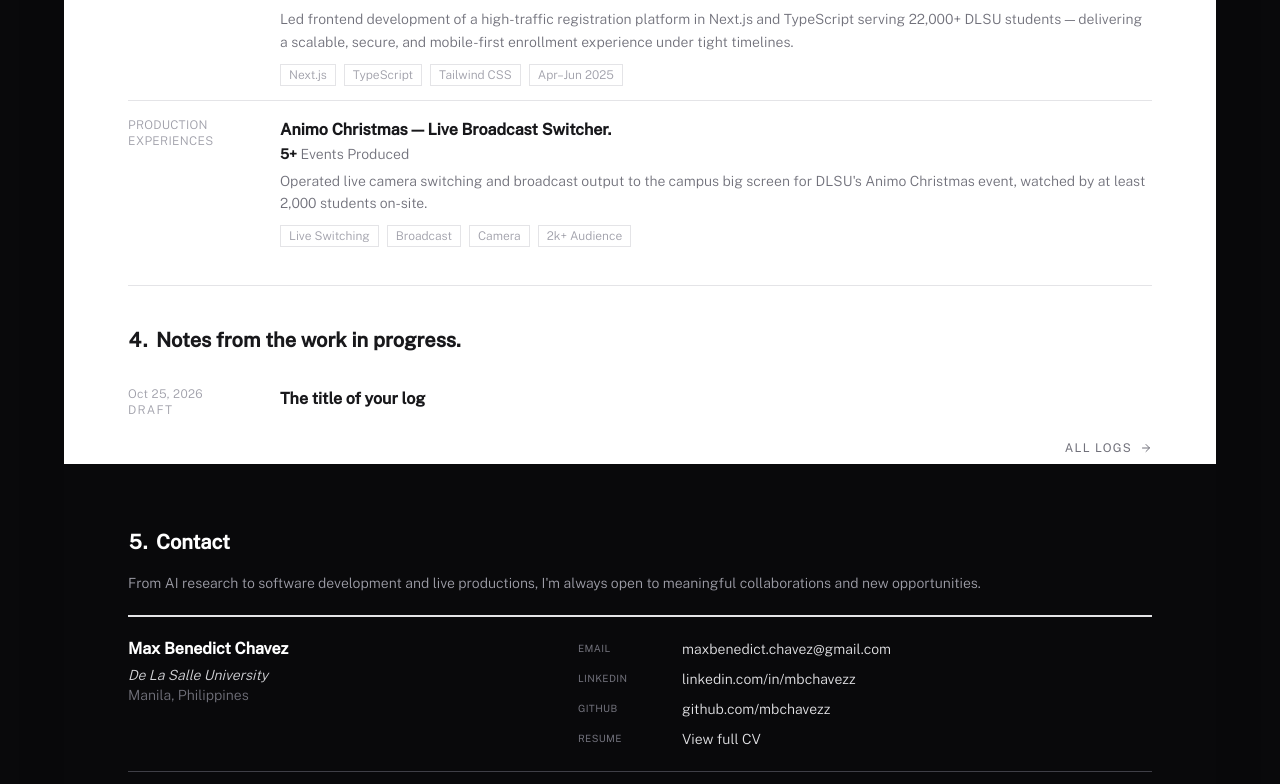
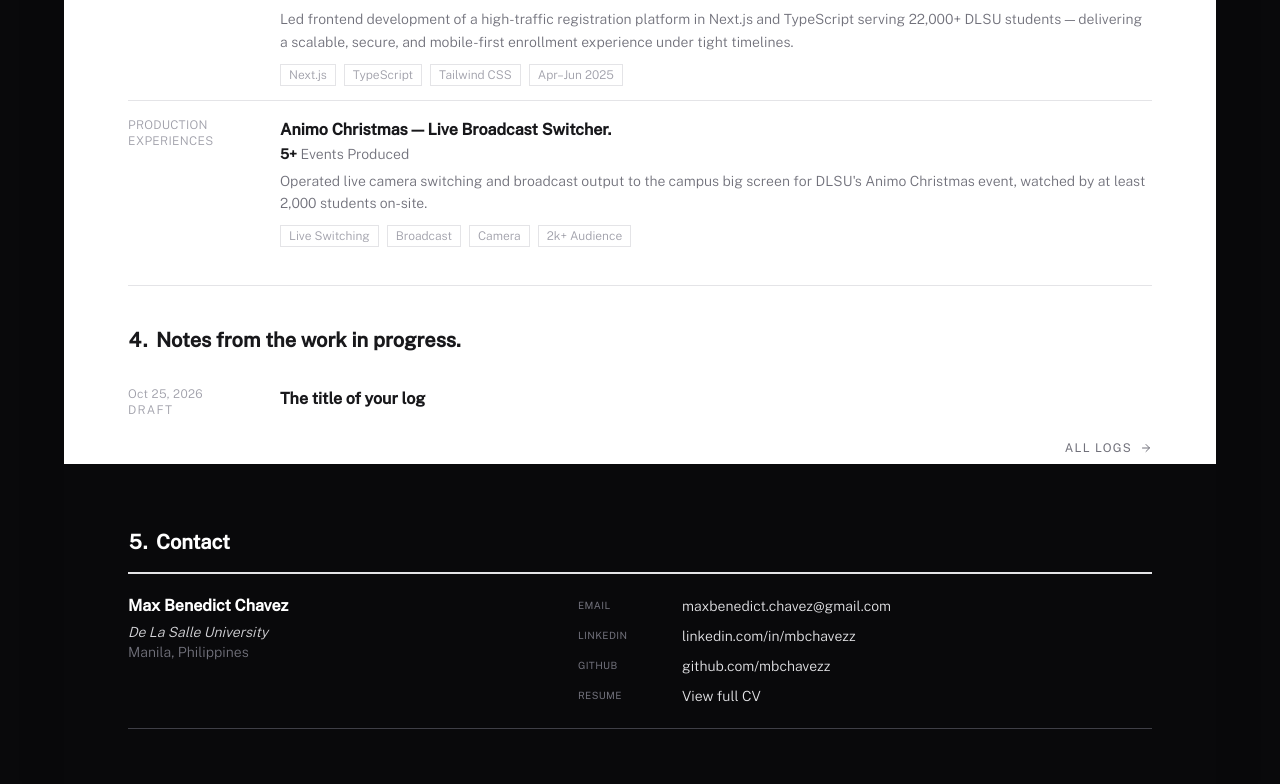
Before and after one commit to mbchavez27/mbchavezzportfolio, a React (Vite) app: page / in a window 1280 px wide. Shown: the part 1933-2717 px from the top of the page. Built offline with nearby package versions, Linux system fonts and the light colour scheme.

Commit message:
content: drop the contact blurb

```diff
--- a/src/features/home/components/Contact.tsx
+++ b/src/features/home/components/Contact.tsx
@@ -19,10 +19,6 @@ export default function Contact({ correspondent, items }: Props) {
             <span className="text-primary tabular-nums mr-2">5.</span>Contact
           </h2>
         </motion.div>
-        <p className="font-body font-light text-sm text-zinc-400 leading-relaxed mb-5">
-          From AI research to software development and live productions, I'm always open to meaningful collaborations
-          and new opportunities.
-        </p>
 
         <motion.div
           {...revealOnScroll()}
```
